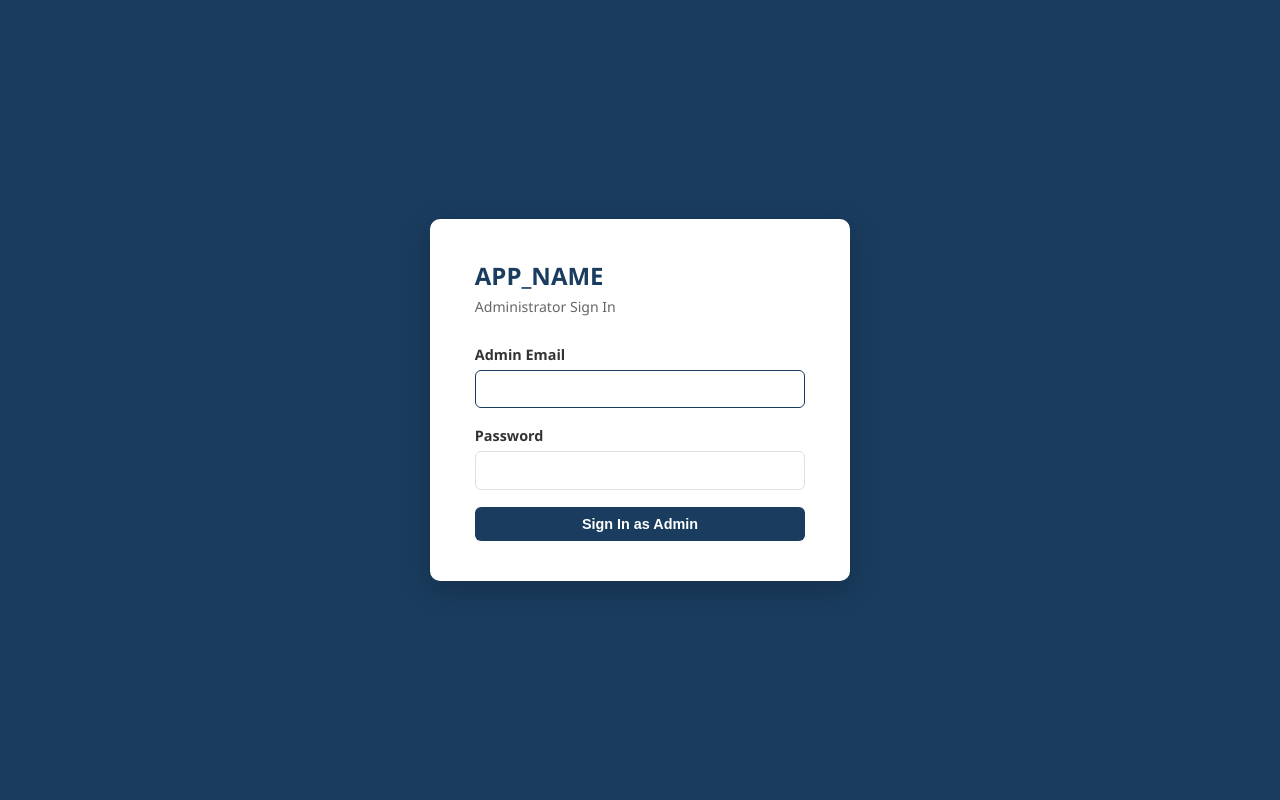
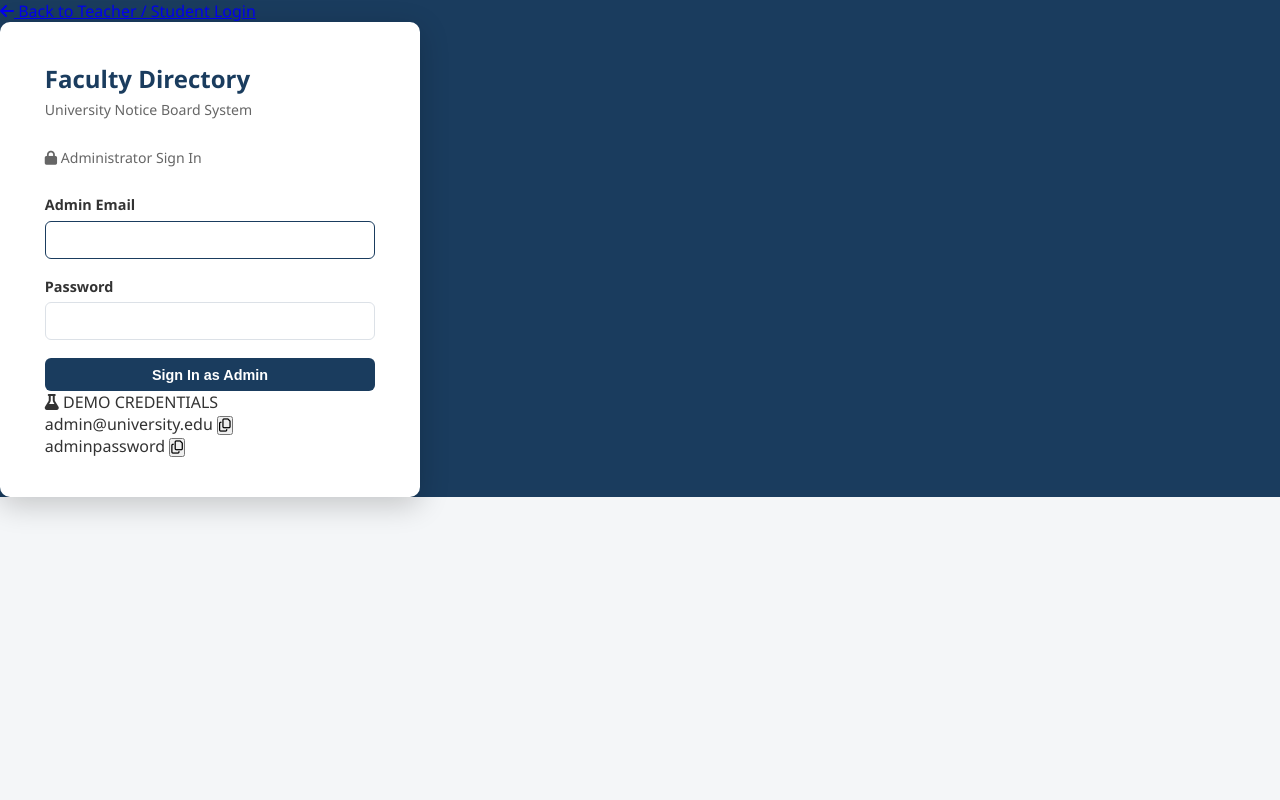
Before and after one commit to Fazal5172/faculty-directory-notice-board, a PHP site: page /admin/index.php in a window 1280 px wide. Run offline with PHP 8.4, Linux system fonts and the light colour scheme; a stand-in replaces the project's code that opens the database connection; some libraries are stand-ins or nearby versions.

Commit message:
updated admin UI

```diff
--- a/admin/index.php
+++ b/admin/index.php
@@ -35,12 +35,31 @@ if ($_SERVER['REQUEST_METHOD'] === 'POST') {
     <meta name="viewport" content="width=device-width, initial-scale=1.0">
     <title>Admin Login — <?= APP_NAME ?></title>
     <link rel="stylesheet" href="<?= APP_URL ?>/assets/css/style.css">
+
+<link rel="stylesheet"
+href="https://cdnjs.cloudflare.com/ajax/libs/font-awesome/6.5.1/css/all.min.css">
+
 </head>
 <body>
-<div class="auth-wrapper" style="background:#1a3c5e;">
+<div class="auth-wrapper-admin" style="background:#1a3c5e;">
+<div class="top-backtouser">
+    <a href="<?= APP_URL ?>/index.php">
+        <i class="fa-solid fa-arrow-left"></i>
+        Back to Teacher / Student Login
+    </a>
+</div>
     <div class="auth-card">
-        <h1><?= APP_NAME ?></h1>
-        <p>Administrator Sign In</p>
+
+
+    <div class="brand">
+    <h1>Faculty Directory</h1>
+    <p class="brand-subtitle">University Notice Board System</p>
+    <p class="login-subtitle">
+        <i class="fas fa-lock"></i> Administrator Sign In
+    </p>
+</div>
+
+
 
         <?php if ($error): ?>
             <div class="alert alert-danger"><?= htmlspecialchars($error) ?></div>
@@ -59,7 +78,53 @@ if ($_SERVER['REQUEST_METHOD'] === 'POST') {
             </div>
             <button type="submit" class="btn btn-primary" style="width:100%">Sign In as Admin</button>
         </form>
-    </div>
+
+<!-- Demo Credentials -->
+
+<div class="demo-box">
+
+<div class="demo-title">
+<i class="fa-solid fa-flask"></i>
+DEMO CREDENTIALS
 </div>
+
+
+<!-- Teacher -->
+
+<div class="demo-card">
+
+
+
+
+<div class="credential">
+
+<span id="teacher-email">
+admin@university.edu
+</span>
+
+<button class="copy-btn"
+onclick="copyText('teacher-email',this)">
+<i class="fa-regular fa-copy"></i>
+</button>
+
+</div>
+
+<div class="credential">
+
+<span id="teacher-pass">
+adminpassword
+</span>
+
+<button class="copy-btn"
+onclick="copyText('teacher-pass',this)">
+<i class="fa-regular fa-copy"></i>
+</button>
+
+</div>
+
+</div>
+</div>
+<script src="<?= APP_URL ?>/assets/js/auth.js"></script>
+</body>
 </body>
 </html>
```
